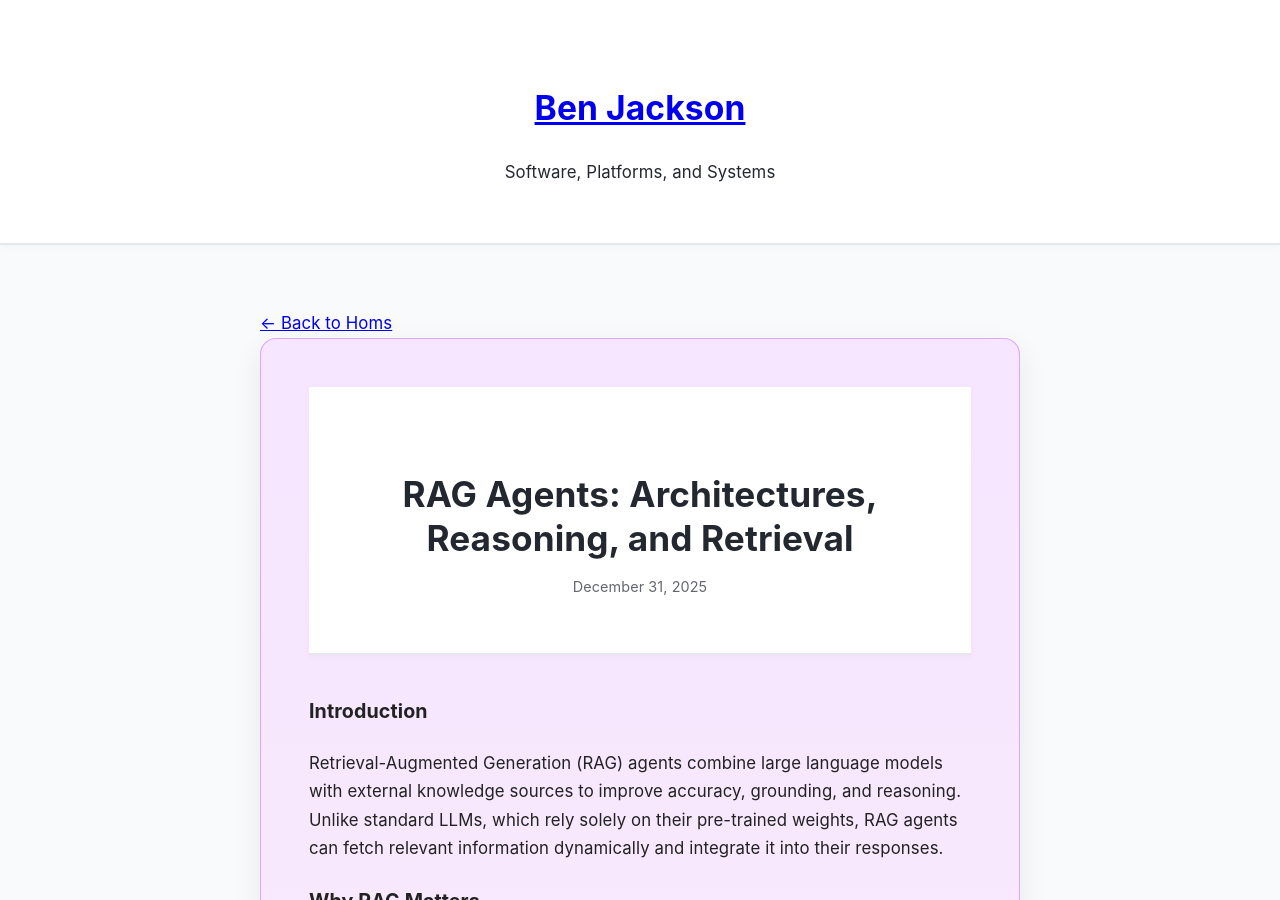
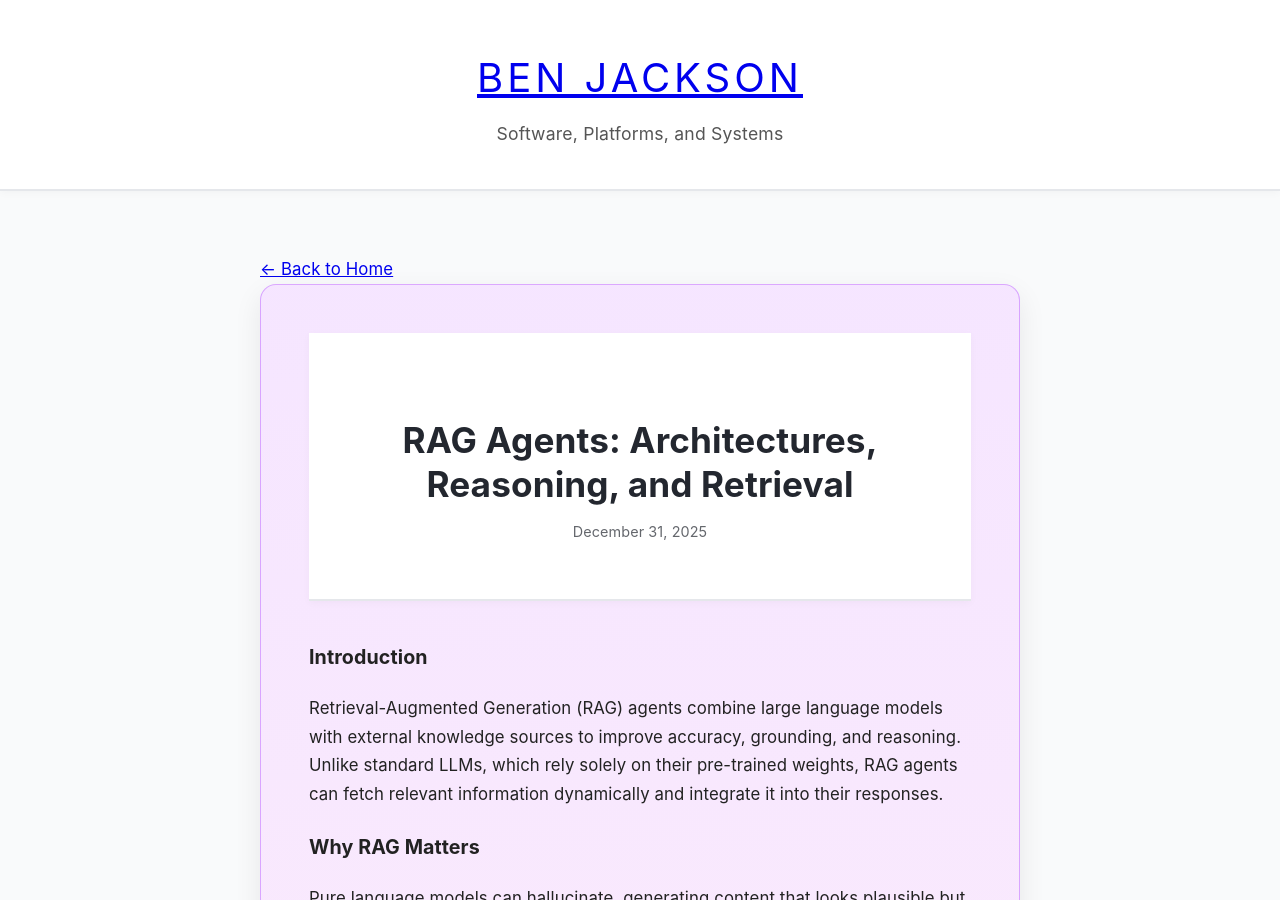
Before and after one commit to benjacksondev/my-blog, a Jekyll site: the page built from _posts/2025-12-31-rag-agents.md, in a window 1280 px wide and 900 px high. Built offline with Jekyll 4.4.1, drawn with Linux system fonts in a browser that asks for light colours.

Commit message:
align with og

```diff
--- a/_layouts/post.html
+++ b/_layouts/post.html
@@ -7,15 +7,15 @@
   <link rel="stylesheet" href="{{ "/assets/css/styles.css" | relative_url }}">
 </head>
 <body>
-  <header class="site-header">
-    <h1 class="site-title">
+  <header>
+    <span class="logo">
       <a href="/">Ben Jackson</a>
-    </h1>
-    <p class="site-subtitle">Software, Platforms, and Systems</p>
+    </span>
+    <div class="subtitle">Software, Platforms, and Systems</div>
   </header>
 
   <main class="post-container">
-    <a href="/">← Back to Homs</a>
+    <a href="/">← Back to Home</a>
 
     <article class="post">
       <header class="post-header">
```
Also changed, not shown: _layouts/home.html (+4 -4 lines).
